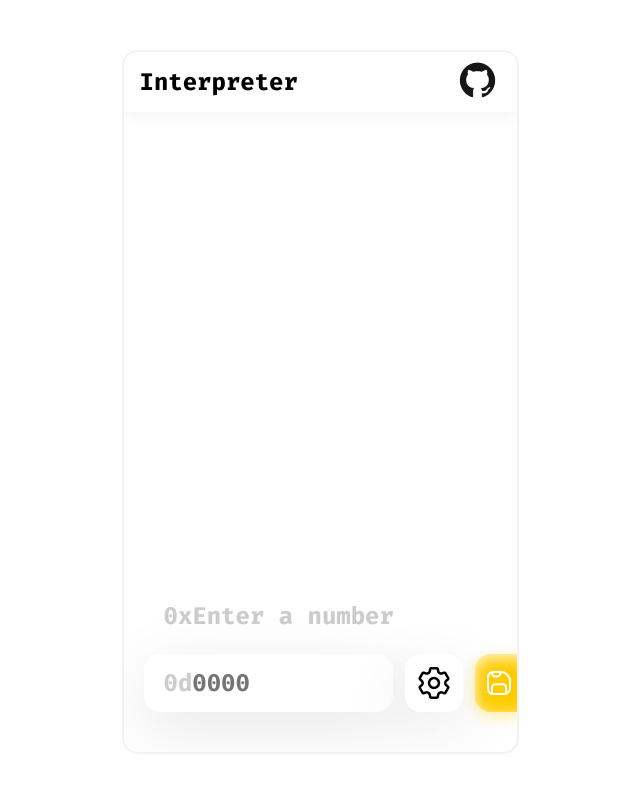
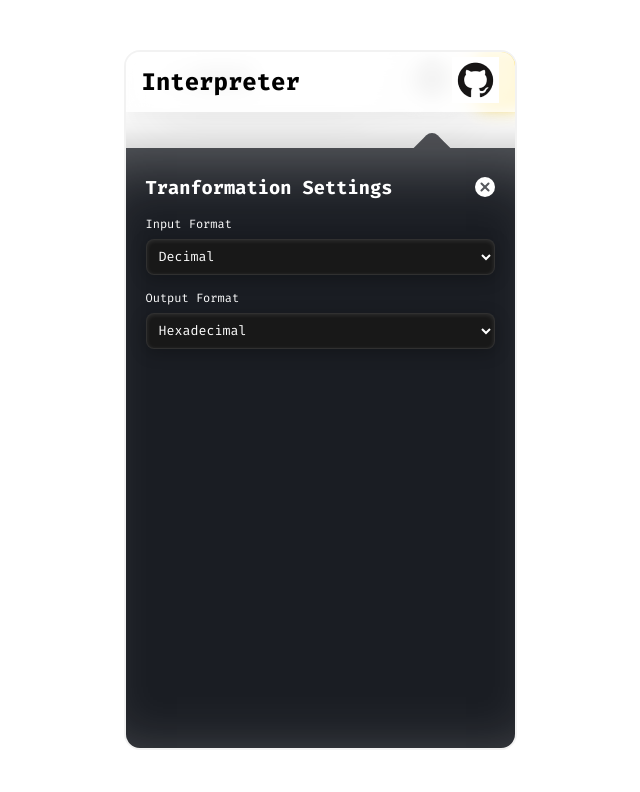
Before and after one commit to torolchuk/interpreter, a SvelteKit app: page / in a window 1280 px wide. Both pictures are taken after a click on the button 753 px from the left and 683 px from the top of the page. Shown: the top 792 px of the page, without its empty margins (320-960 px from the left). Built offline with nearby package versions, Linux system fonts and the light colour scheme.

Commit message:
settings panel

```diff
--- a/src/app.html
+++ b/src/app.html
@@ -15,13 +15,32 @@
 
       *, input, input::placeholder {
         font-family: "Fira Mono";
+        box-sizing: border-box;
+      }
+
+      .app-wrapper {
+        display: flex;
+        justify-content: center;
+        align-content: center;
+        margin: 50px auto;
+        height: calc(100vh - 100px);
+      }
+
+      .page-wrapper {
+        width: 393px;
+        max-height: 852px;
+        height: 100%;
+        border: 2px solid rgba(0,0,0,.05);
+        border-radius: 16px;
+        overflow: hidden;
+        position: relative;
       }
     </style>
 		%sveltekit.head%
 	</head>
 	<body data-sveltekit-preload-data="hover">
-		<div style="display: flex; justify-content: center; align-content: center; margin: 50px auto; height: calc(100vh - 100px);">
-      <div style="width: 393px; max-height: 852px; height: 100%; border: 2px solid rgba(0,0,0,.05); border-radius: 16px; overflow: hidden;">
+		<div class="app-wrapper">
+      <div class="page-wrapper">
         %sveltekit.body%
       </div>
 	</body>
--- a/src/lib/components/Header.svelte
+++ b/src/lib/components/Header.svelte
@@ -5,13 +5,15 @@
 <style>
   .header {
     height: 60px;
-    background-color: rgba(255, 255, 255, .2);
+    background-color: rgba(255, 255, 255, .8);
     backdrop-filter: blur(10px);
     box-shadow: 0 4px 16px 0 rgba(0, 0, 0, .05);
     display: flex;
     padding: 0 16px;
     align-items: center;
     justify-content: space-between;
+    position: relative;
+    z-index: 2;
   }
 
   .logo {
--- /dev/null
+++ b/src/lib/components/InputContainer.svelte
@@ -0,0 +1,26 @@
+<script lang="ts">
+  export let label: string = "";
+  export let control: string = "";
+</script>
+
+<div class="wrapper">
+  <label control={control}>
+    <span class="label-text">
+      {label}
+    </span>
+    <slot />
+  </label>
+</div>
+
+<style>
+  .wrapper {
+    margin-bottom: 16px;
+  }
+
+  .label-text {
+    margin-bottom: 8px;
+    display: block;
+    color: #fff;
+    font-size: 12px;
+  }
+</style>
--- /dev/null
+++ b/src/lib/components/SelectInput.svelte
@@ -0,0 +1,44 @@
+<script lang="ts">
+  import InputContainer from "$lib/components/InputContainer.svelte";
+
+  import { createEventDispatcher } from "svelte";
+
+  export let label: string = "";
+  export let options: Record<string, string>;
+  export let value: string;
+
+  const dispatch = createEventDispatcher();
+
+
+  const handleSelect = () => {
+    dispatch("change", value);
+  }
+
+</script>
+
+<InputContainer label={label}>
+  <select class="select" bind:value={value} on:change={handleSelect}>
+    { #each Object.entries(options) as [value, title] }
+      <option value={value}>
+        {title}
+      </option>
+    { /each }
+  </select>
+</InputContainer>
+
+<style>
+  .select,
+  .select:focus {
+    width: 100%;
+    background: #181818;
+    box-shadow:
+      inset 0 1px 4px 0 rgb(255 255 255 / 11%),
+      0 4px 16px 0 rgb(0 0 0 / 25%);
+    border: 1px solid rgba(255, 255, 255, .1);
+    color: #fff;
+    padding: 8px 8px;
+    outline: none;
+    border-radius: 8px;
+    position: relative;
+  }
+</style>
--- /dev/null
+++ b/src/lib/components/SettingsPanel.svelte
@@ -0,0 +1,102 @@
+<script lang="ts">
+  import SelectInput from "$lib/components/SelectInput.svelte";
+  import { FORMATS } from "$lib/constants";
+  import { Format } from "$lib/types";
+  import { storeActions, appStore } from "$lib/store";
+
+  import { readonly } from "svelte/store";
+  import { createEventDispatcher } from "svelte";
+
+  const readonlyStore = readonly(appStore);
+
+  let input: Format = $readonlyStore.preset.input;
+  let output: Format = $readonlyStore.preset.output;
+
+  const dispatch = createEventDispatcher();
+
+  const handleCloseClick = () => dispatch("close");
+
+  const formatOptions = Object.values(FORMATS)
+    .reduce((acc, format) => ({
+      ...acc,
+      [format.type]: format.title,
+    }), {});
+
+  const updateSettings = () => {
+    storeActions.updateSettings({ input, output });
+  };
+</script>
+
+<div>
+  <div class="title-box">
+    <h3 class="text-color">
+      Tranformation Settings
+    </h3>
+    <button class="close-btn" on:click={handleCloseClick} />
+  </div>
+
+  <SelectInput
+    label="Input Format"
+    options={formatOptions}
+    bind:value={input}
+    on:change={updateSettings}
+  />
+
+  <SelectInput
+    label="Output Format"
+    options={formatOptions}
+    bind:value={output}
+    on:change={updateSettings}
+  />
+
+</div>
+
+<style>
+  .title-box {
+    position: relative
+  }
+
+  .close-btn {
+    position: absolute;
+    right: 0;
+    top: 0;
+    border: none;
+    outline: none;
+    background: none;
+    cursor: pointer;
+    width: 20px;
+    height: 20px;
+    border-radius: 10px;
+    display: block;
+    background: #fff;
+  }
+
+  .close-btn:before,
+  .close-btn:after {
+    content: "";
+    display: block;
+    width: 10px;
+    height: 2px;
+    background: #55575c;
+    position: absolute;
+    rotate: 45deg;
+    border-radius: 1px;
+  }
+
+  .close-btn:before {
+    width: 12px;
+    height: 2px;
+    left: 4px;
+    top: 9px;
+  }
+  .close-btn:after {
+    height: 12px;
+    width: 2px;
+    top: 4px;
+    left: 9px;
+  }
+
+  .text-color {
+    color: #fff;
+  }
+</style>
--- a/src/lib/constants/index.ts
+++ b/src/lib/constants/index.ts
@@ -3,19 +3,22 @@ import { Format, type FormatData, ErrorCode } from "$lib/types";
 export const FORMATS: Record<Format, FormatData> = {
   [Format.Decimal]: {
     type: Format.Decimal,
+    title: "Decimal",
     prefix: "0d",
     placeholder: "0000",
     code: 10,
   },
   [Format.Hexadecimal]: {
     type: Format.Hexadecimal,
+    title: "Hexadecimal",
     prefix: "0x",
     transformPrefix: "0x",
     placeholder: "0000",
     code: 16,
   },
   [Format.Binary]: {
-    type: Format.Hexadecimal,
+    type: Format.Binary,
+    title: "Binary",
     prefix: "0b",
     transformPrefix: "0b",
     placeholder: "0000",
--- a/src/lib/store/index.ts
+++ b/src/lib/store/index.ts
@@ -90,4 +90,14 @@ export const storeActions = {
       ],
     }));
   },
+  updateSettings: (data: Partial<Pick<AppStore, "preset">>) => {
+    console.log(data);
+    appStore.update((state) => ({
+      ...state,
+      preset: {
+        ...state.preset,
+        ...data,
+      },
+    }));
+  },
 };
--- a/src/lib/types/index.ts
+++ b/src/lib/types/index.ts
@@ -1,5 +1,6 @@
 export interface FormatData {
   type: Format,
+  title: string,
   prefix: string,
   transformPrefix?: string;
   placeholder: string;
--- a/src/routes/+page.svelte
+++ b/src/routes/+page.svelte
@@ -1,16 +1,19 @@
 <script lang="ts">
   import { readonly } from "svelte/store";
-  import { blur, fade } from "svelte/transition";
+  import { blur } from "svelte/transition";
 
   import Header from "$lib/components/Header.svelte";
   import Input from "$lib/components/Input.svelte";
   import ConvertViewer from "$lib/components/ConvertViewer.svelte";
   import HistoryEntry from "$lib/components/HistoryEntry.svelte";
+  import SettingsPanel from "$lib/components/SettingsPanel.svelte";
 
   import { appStore, storeActions } from "$lib/store";
   import { ERROR_MESSAGES } from "$lib/constants";
 
   export const ssr = false;
+
+  let isSettingsOpened = false;
 
   const readonlyStore = readonly(appStore);
 
@@ -21,11 +24,19 @@
 
   const handleSaveClick = () => storeActions.saveToHistory();
 
+  const handleSettingsOpenClick = () => {
+    isSettingsOpened = true;
+  }
+
+  const handleSettingsCloseClick = () => {
+    isSettingsOpened = false;
+  }
+
 </script>
 
 <Header />
 
-<div class="page-container">
+<div class="page-container" class:hidden={isSettingsOpened}>
   <div class="results">
     <div class="history-wrapper">
       { #each $readonlyStore.history as historyEntry }
@@ -39,23 +50,27 @@
         </div>
       { /each }
     </div>
-
-    <!-- { #if $appStore.currentData } -->
+    <div class="quick-preview" class:blurred={!$readonlyStore.currentData}>
       <ConvertViewer
         format={$readonlyStore?.preset?.output}
         value={$readonlyStore.currentData}
-        placeholder="Enter a number"
+        placeholder="00000000"
         error={ERROR_MESSAGES?.[$readonlyStore.error]}
       />
-    <!-- { /if } -->
+    </div>
   </div>
   <div class="input-box">
     <Input
       on:inputUpdate={handleInputUpdate}
       on:saveClick={handleSaveClick}
+      on:settingsClick={handleSettingsOpenClick}
       format={$readonlyStore.preset.input}
     />
   </div>
+</div>
+
+<div class="settings-container" class:shown={isSettingsOpened}>
+  <SettingsPanel on:close={handleSettingsCloseClick} />
 </div>
 
 <style>
@@ -64,6 +79,54 @@
     margin: 0 0 50px;
     display: flex;
     flex-direction: column;
+    transition: all ease-out .2s;
+  }
+
+  .page-container.hidden {
+    transform: translatey(-600px);
+    filter: blur(4px);
+    opacity: 80%;
+    pointer-events: none;
+  }
+
+  .settings-container {
+    width: calc(100% + 80px);
+    height: 600px;
+    position: absolute;
+    top: 100%;
+    left: -40px;
+    visibility: hidden;
+    background-color: #1a1d23;
+    transition: all ease-out .2s;
+    padding: 10px 60px;
+    box-shadow: inset 0 16px 64px 0 rgba(255, 255, 255, 0.3), 0 -8px 32px 0 rgba(0, 0, 0, 0.2);
+  }
+
+  .settings-container:before {
+    content: "";
+    position: absolute;
+    right: 103px;
+    bottom: calc(100% - 30px);
+    background-color: #55575c;
+    z-index: -1;
+    width: 40px;
+    height: 40px;
+    transform: rotate(45deg);
+    border-radius: 8px;
+  }
+
+  .settings-container.shown {
+    visibility: visible;
+    top: calc(100% - 600px);
+  }
+
+  .quick-preview {
+    transition: all ease-out .2s;
+  }
+
+  .quick-preview.blurred {
+    opacity: 80%;
+    filter: blur(4px);
   }
 
   .results {
```
